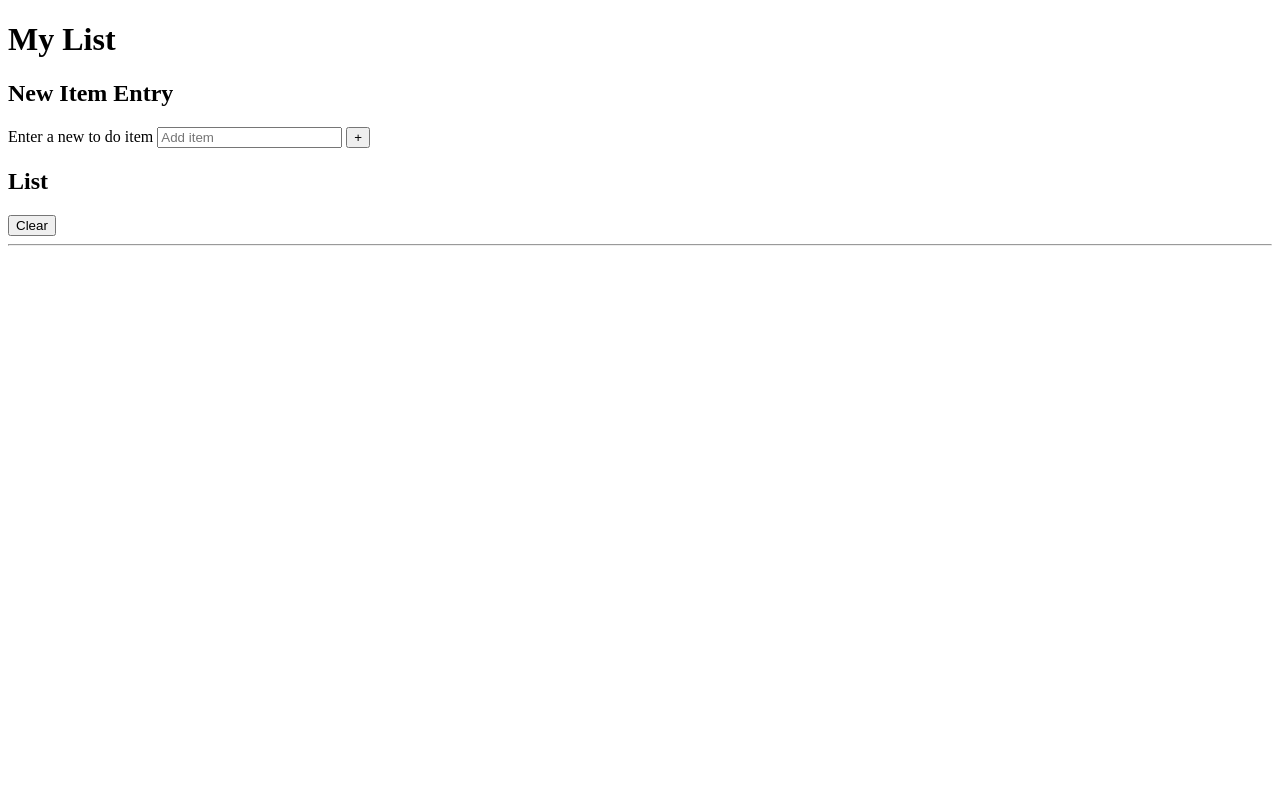
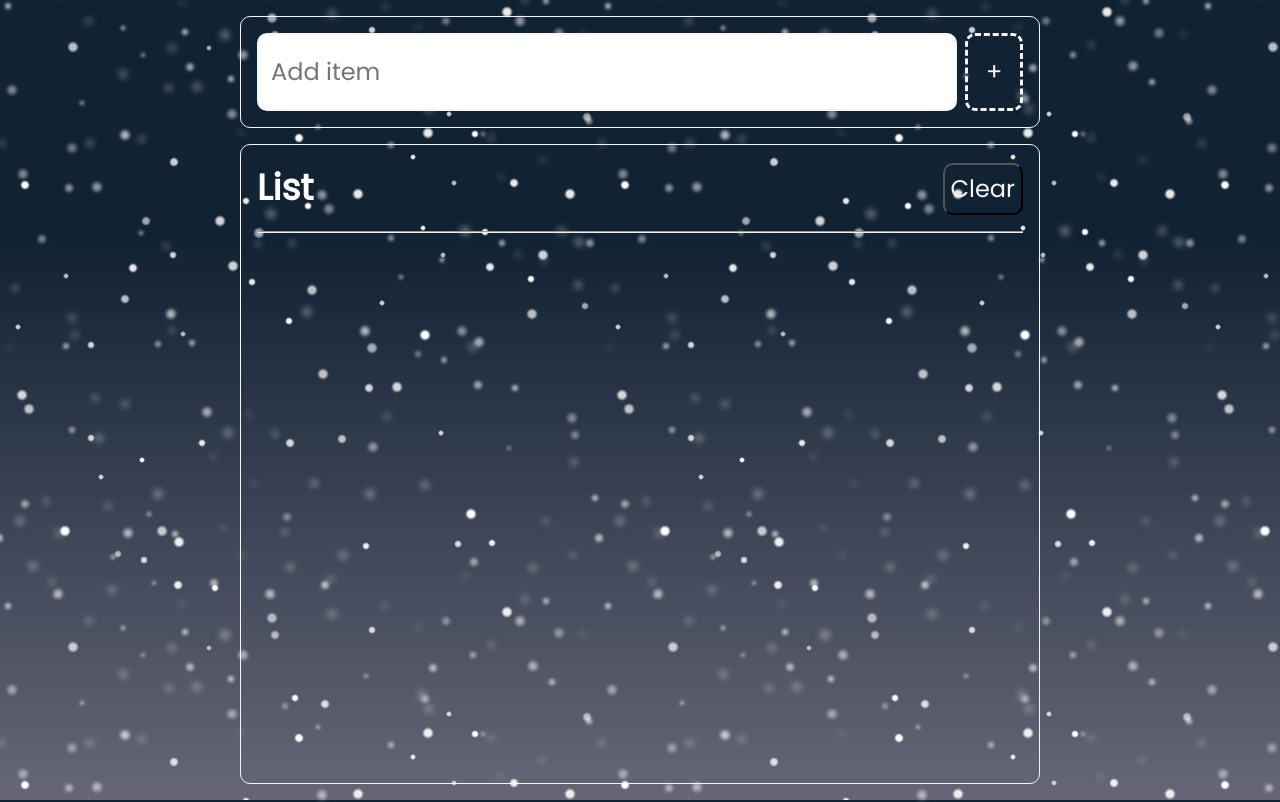
Before and after one commit to HaylzRandom/to-do-app-typescript, a website built with Vite: page index.html in a window 1280 px wide. Shown: the top 802 px of the page. Built offline with nearby package versions, Linux system fonts and the light colour scheme.

Commit message:
Added stylings and christmassy feel

```diff
--- a/index.html
+++ b/index.html
@@ -5,11 +5,12 @@
 		<meta http-equiv="X-UA-Compatible" content="IE=edge" />
 		<meta name="viewport" content="width=device-width, initial-scale=1.0" />
 		<title>To Do App | TypeScript</title>
-		<link rel="stylesheet" href="/src/css/style.css" />
+		<link rel="stylesheet" href="/src/css/styles.css" />
 		<script type="module" src="/src/main.ts" defer></script>
 	</head>
 
 	<body>
+		<div class="snow"></div>
 		<main>
 			<h1 class="offscreen">My List</h1>
 
--- /dev/null
+++ b/src/css/input.scss
@@ -0,0 +1,294 @@
+@import url('https://fonts.googleapis.com/css2?family=Poppins&display=swap');
+
+// Reset CSS
+
+/* Box sizing rules */
+*,
+*::before,
+*::after {
+	box-sizing: border-box;
+}
+
+/* Remove default margin */
+body,
+h1,
+h2,
+h3,
+h4,
+p,
+figure,
+blockquote,
+dl,
+dd {
+	margin: 0;
+}
+
+/* Remove list styles on ul, ol elements with a list role, which suggests default styling will be removed */
+ul[role='list'],
+ol[role='list'] {
+	list-style: none;
+}
+
+/* Set core root defaults */
+html:focus-within {
+	scroll-behavior: smooth;
+}
+
+/* Set core body defaults */
+body {
+	min-height: 100vh;
+	text-rendering: optimizeSpeed;
+	line-height: 1.5;
+}
+
+/* A elements that don't have a class get default styles */
+a:not([class]) {
+	text-decoration-skip-ink: auto;
+}
+
+/* Make images easier to work with */
+img,
+picture {
+	max-width: 100%;
+	display: block;
+}
+
+/* Inherit fonts for inputs and buttons */
+input,
+button,
+textarea,
+select {
+	font: inherit;
+}
+
+/* Remove all animations, transitions and smooth scroll for people that prefer not to see them */
+@media (prefers-reduced-motion: reduce) {
+	html:focus-within {
+		scroll-behavior: auto;
+	}
+
+	*,
+	*::before,
+	*::after {
+		animation-duration: 0.01ms !important;
+		animation-iteration-count: 1 !important;
+		transition-duration: 0.01ms !important;
+		scroll-behavior: auto !important;
+	}
+}
+
+// Snow background effect - https://codepen.io/keithclark/pen/DjXzBw
+
+$d: 70; // density
+$w: 600; // grid size
+$s: 5s; // speed
+
+// Generate the snow image using radial gradients
+$grad: ();
+@for $i from 0 to $d {
+	$v: random(4) + 2;
+	$a: random(5) * 0.1 + 0.5;
+	$grad: $grad,
+		radial-gradient(
+			$v +
+				px
+				$v +
+				px
+				at
+				(random($w - $v * 2) + $v) +
+				px
+				(random($w - $v * 2) + $v) +
+				px,
+			rgba(255, 255, 255, $a) 50%,
+			rgba(0, 0, 0, 0)
+		) !global;
+}
+
+.snow,
+.snow::before,
+.snow::after {
+	position: absolute;
+	top: -$w + px;
+	left: 0;
+	bottom: 0;
+	right: 0;
+	background-image: $grad;
+	background-size: $w + px $w + px;
+	animation: snow $s linear infinite;
+	content: '';
+	z-index: -5;
+}
+.snow::after {
+	margin-left: -$w/3 + px;
+	opacity: 0.4;
+	animation-duration: $s * 2;
+	animation-direction: reverse;
+	filter: blur(3px);
+}
+.snow::before {
+	animation-duration: $s * 3;
+	animation-direction: reverse;
+	margin-left: -$w/2 + px;
+	opacity: 0.65;
+	filter: blur(1.5px);
+}
+@keyframes snow {
+	to {
+		transform: translateY($w + px);
+	}
+}
+
+// General Stylings
+
+* {
+	margin: 0;
+	padding: 0;
+	box-sizing: border-box;
+}
+
+.offscreen {
+	position: absolute;
+	left: -10000px;
+}
+
+input,
+button {
+	font: inherit;
+}
+
+// Need to fix the background scrolling, unhappy with scrollbar
+html {
+	font-family: 'Poppins', sans-serif;
+	background: linear-gradient(#123 30%, #667);
+	background-repeat: no-repeat;
+	background-attachment: fixed;
+}
+
+body {
+	min-height: 100vh;
+	color: #fff;
+	padding: 1rem;
+	display: flex;
+	flex-direction: column;
+}
+
+main {
+	flex-grow: 1;
+	margin: auto;
+	width: 100%;
+	max-width: 800px;
+	display: flex;
+	flex-flow: column nowrap;
+}
+
+section {
+	border: 1px solid whitesmoke;
+	border-radius: 10px;
+	padding: 0.5rem;
+}
+
+.button {
+	border-radius: 10px;
+	min-width: 48px;
+	min-height: 48px;
+}
+
+.button:hover {
+	cursor: pointer;
+}
+
+.newItemEntry {
+	position: sticky;
+	top: 0;
+	margin-bottom: 1rem;
+}
+
+.newItemEntry__form {
+	display: flex;
+	gap: 0.25rem;
+	font-size: 1.5rem;
+}
+
+.newItemEntry__input {
+	width: calc(100% - (0.25rem + 48px));
+	flex-grow: 1;
+	border: 2px solid whitesmoke;
+	border-radius: 10px;
+	padding: 0.5em;
+}
+
+.newItemEntry__button {
+	background-color: transparent;
+	color: whitesmoke;
+	border: 3px dashed whitesmoke;
+	padding: 0.75em;
+}
+
+.newItemEntry__button:hover,
+.newItemEntry__button:focus {
+	color: limegreen;
+}
+
+.listContainer {
+	font-size: 1.5rem;
+	flex-grow: 1;
+	display: flex;
+	flex-flow: column;
+	gap: 1rem;
+}
+
+.listTitle {
+	display: flex;
+	justify-content: space-between;
+	align-items: flex-end;
+}
+
+.listTitle__button {
+	background-color: transparent;
+	color: whitesmoke;
+	padding: 0.25em;
+}
+
+.listItems {
+	flex-grow: 1;
+	display: flex;
+	flex-flow: column nowrap;
+	list-style-type: none;
+}
+
+.item {
+	display: flex;
+	align-items: center;
+	padding-top: 1em;
+	gap: 1em;
+}
+
+.item > input[type='checkbox'] {
+	text-align: center;
+	min-width: 2.5rem;
+	min-height: 2.5rem;
+	cursor: pointer;
+}
+
+.item > input[type='checkbox']:checked + label {
+	text-decoration: line-through;
+}
+
+.item > label {
+	flex-grow: 1;
+	word-break: break-all;
+}
+
+.item > button:hover,
+.item > button:focus {
+	color: red;
+}
+
+@media (min-width: 768px) {
+	section {
+		padding: 1rem;
+	}
+	.newItemEntry__form {
+		gap: 0.5rem;
+	}
+}
```
Also changed, not shown: src/css/style.css (+153 -0 lines), src/css/styles.css (added), 1 other file.
